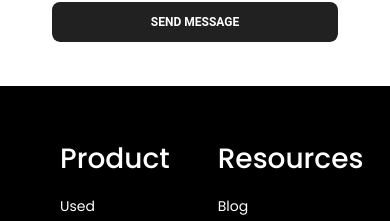
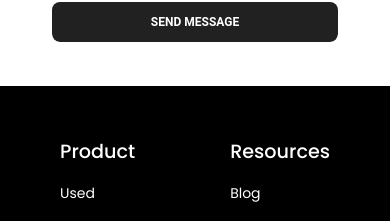
Before and after one commit to drazdev365/Frontend-final-project, a React (Vite) app in the folder Frontend-final-project/: page /contact in a window 390 px wide. Shown: the part 1077-1298 px from the top of the page. Built offline with nearby package versions, Linux system fonts and the light colour scheme; no server answers.

Commit message:
update-V1

```diff
--- a/Frontend-final-project/src/components/Footers.jsx
+++ b/Frontend-final-project/src/components/Footers.jsx
@@ -1,7 +1,7 @@
 export default function Footers({ text1, text2, text3, text4 }) {
   return (
     <div className="text-white flex flex-col gap-4 py-8 px-6 md:px-12">
-      <h1 className="text-[1.75rem] font-medium text-center sm:text-left">
+      <h1 className="lg:text-[1.75rem] text-[1.2rem] font-medium text-start sm:text-left">
         {text1}
       </h1>
       <h2 className="text-sm sm:text-base">{text2}</h2>
--- a/Frontend-final-project/src/components/VideoSection.jsx
+++ b/Frontend-final-project/src/components/VideoSection.jsx
@@ -2,7 +2,7 @@ import React from "react";
 
 export default function VideoSection() {
   return (
-    <div className="w-full flex h-full flex-col lg:flex-row  ">
+    <div className="w-full flex gap-0 h-full flex-col lg:flex-row  ">
       {/* Video Section */}
       <div className="flex justify-center h-full w-full lg:w-1/2 mb-8 lg:mb-0">
         <video
@@ -14,7 +14,6 @@ export default function VideoSection() {
         />
       </div>
 
-      {/* Content Sections */}
       <div className="w-full lg:w-1/2  grid bg-white place-content-between h-auto divide-black border-y-2 border-black divide-y-2 grid-rows-3  ">
         {/* Section 1: How It Works */}
         <div className="text-center px-3 py-2 lg:py-0 lg:px-12 flex justify-center items-center flex-col">
```
